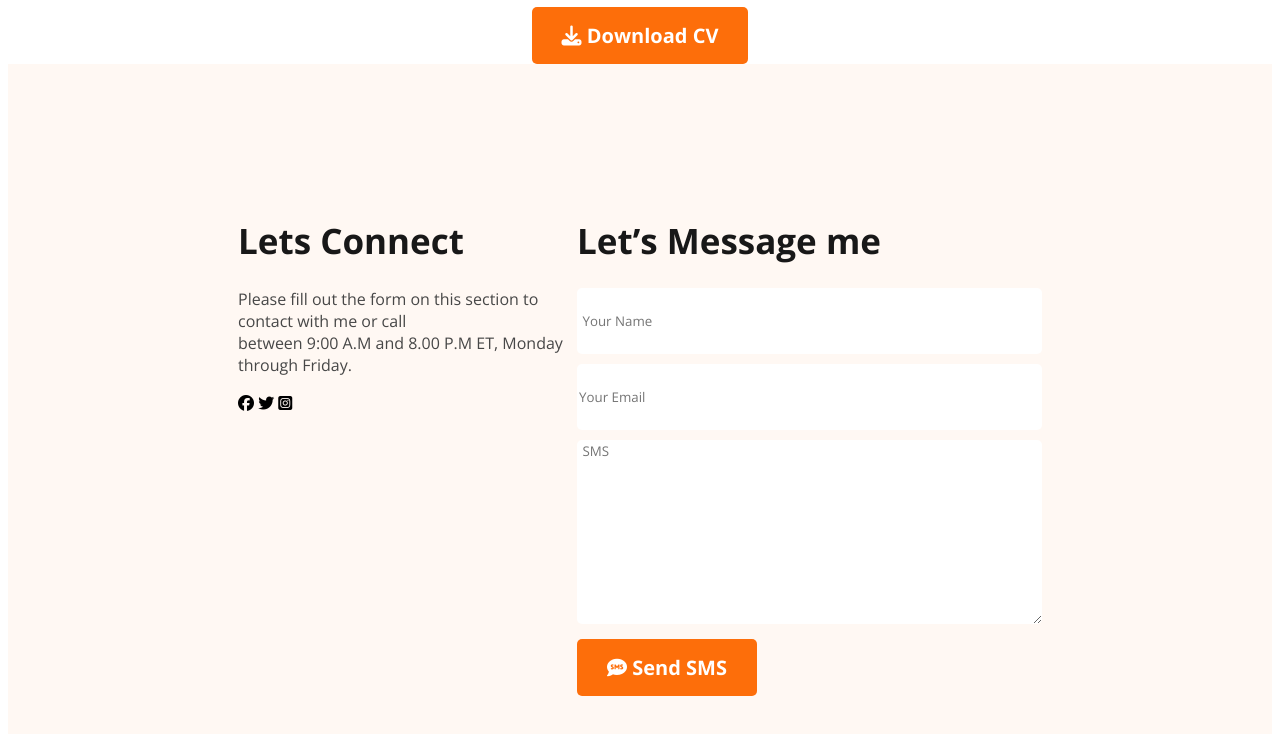
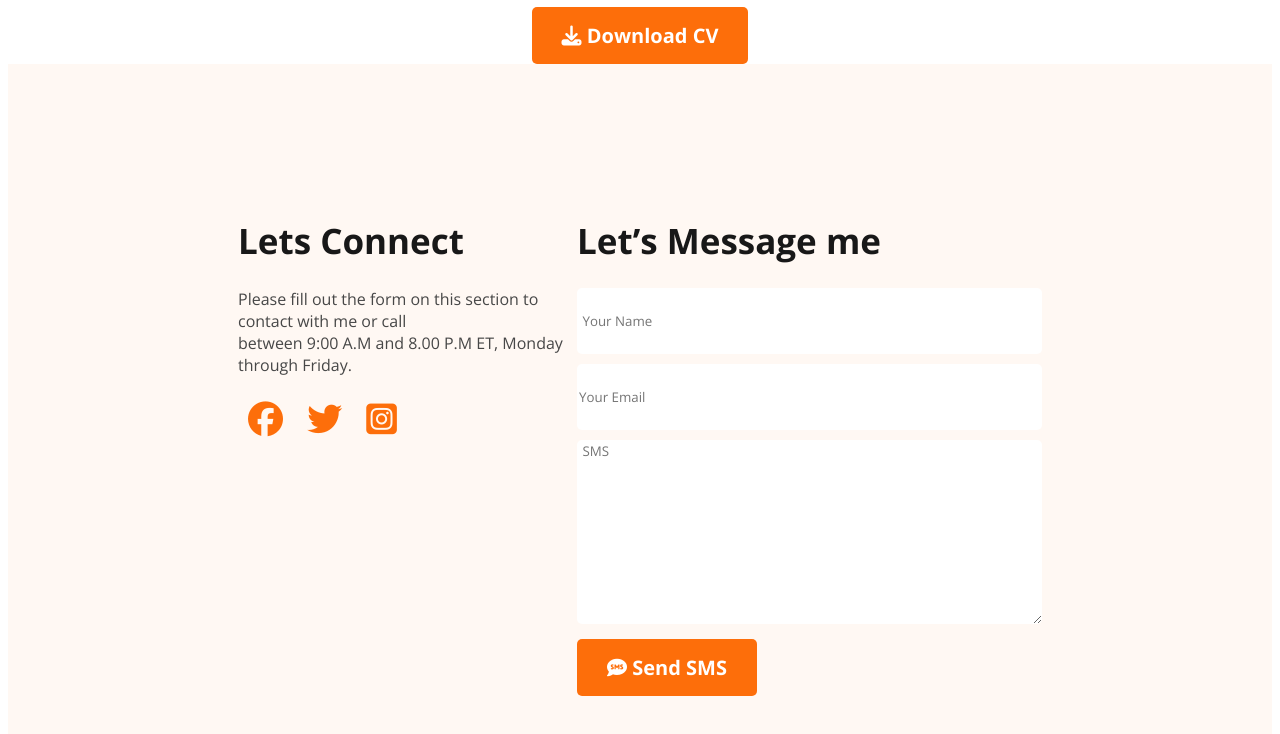
Before and after one commit to rabby-web/dev-protfolio, a plain HTML site: page index.html in a window 1280 px wide. Shown: the part 3105-3839 px from the top of the page. Drawn offline with nearby package versions, Linux system fonts and the light colour scheme.

Commit message:
dev protfolio done

```diff
--- a/styles/style.css
+++ b/styles/style.css
@@ -218,3 +218,8 @@ textarea{
     font-size: 16px;
     font-weight: 400;
 }
+.icons{
+    font-size: 35px;
+    padding: 10px;
+    color: #FD6E0A;
+}
```
